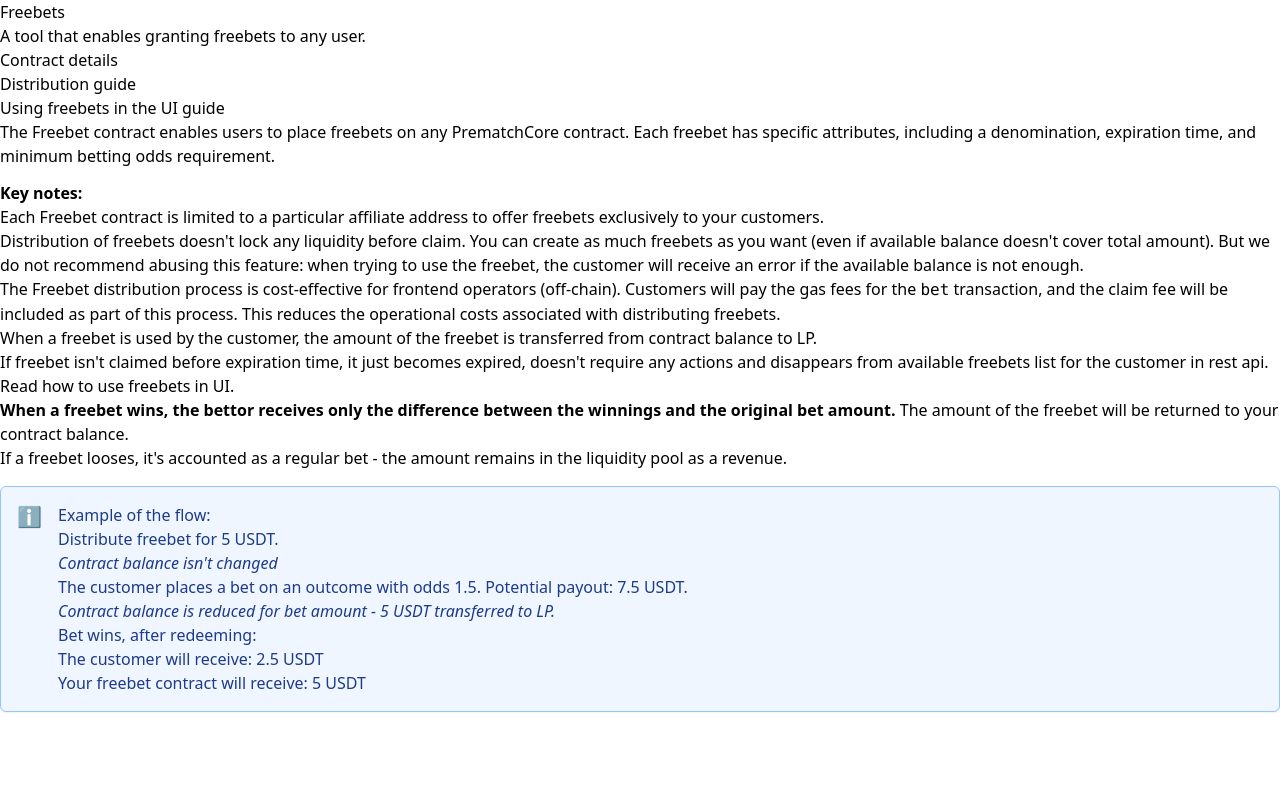
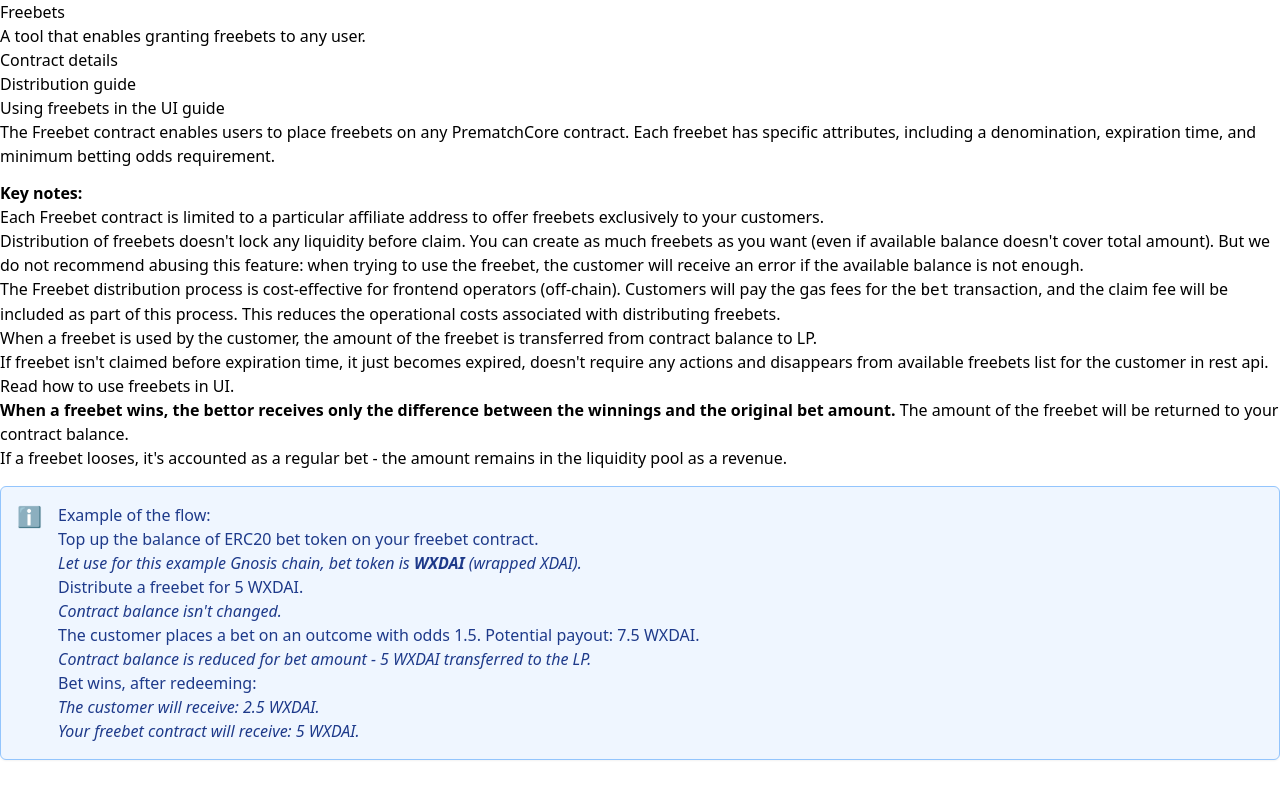
Before and after one commit to Azuro-protocol/gem-docs, a Next.js app: page /guides/freebets/overview in a window 1280 px wide. Built offline with nearby package versions, Linux system fonts and the light colour scheme.

Commit message:
update freebet example

```diff
--- a/pages/guides/freebets/overview.mdx
+++ b/pages/guides/freebets/overview.mdx
@@ -27,11 +27,13 @@ and the original bet amount.** The amount of the freebet will be returned to you
 
 <Callout type="info">
   Example of the flow:
-  1. Distribute freebet for 5 USDT.\
-  _Contract balance isn't changed_
-  2. The customer places a bet on an outcome with odds 1.5. Potential payout: 7.5 USDT.\
-  _Contract balance is reduced for bet amount - 5 USDT transferred to LP._
-  3. Bet wins, after redeeming:
-  - The customer will receive: 2.5 USDT
-  - Your freebet contract will receive: 5 USDT
+  1. Top up the balance of [ERC20 bet token](/contracts/deployment-addresses#contracts-production) on your freebet contract.\
+  _Let use for this example Gnosis chain, bet token is **WXDAI** (wrapped XDAI)._
+  1. Distribute a freebet for 5 WXDAI.\
+  _Contract balance isn't changed._
+  2. The customer places a bet on an outcome with odds 1.5. Potential payout: 7.5 WXDAI.\
+  _Contract balance is reduced for bet amount - 5 WXDAI transferred to the LP._
+  3. Bet wins, after redeeming:\
+  _The customer will receive: 2.5 WXDAI._\
+  _Your freebet contract will receive: 5 WXDAI._
 </Callout>
```
